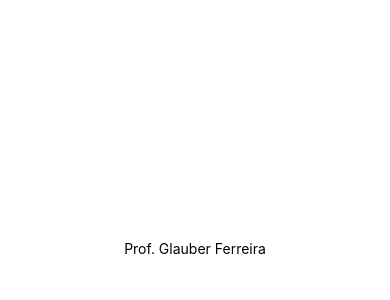
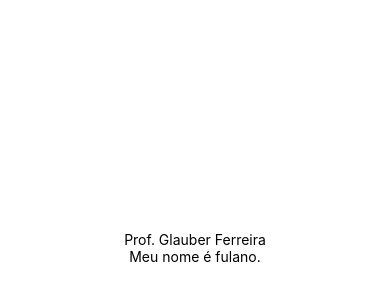
Before and after one commit to glauberferreira/pmovel-manha, a React Native app: screen / in a window 390 px wide. Shown: the part 174-474 px from the top of the page. Built offline with nearby package versions, Linux system fonts and the light colour scheme.

Commit message:
adiciona o componente Gato

```diff
--- a/App.js
+++ b/App.js
@@ -1,10 +1,12 @@
 import { StatusBar } from 'expo-status-bar';
 import { StyleSheet, Text, View } from 'react-native';
+import Gato from './Gato';
 
 export default function App() {
   return (
     <View style={styles.container}>
       <Text>Prof. Glauber Ferreira</Text>
+      <Gato/>
       <StatusBar style="auto" />
     </View>
   );
--- /dev/null
+++ b/Gato.js
@@ -0,0 +1,11 @@
+import { View, Text } from 'react-native';
+
+const Gato = () => {
+    return(
+        <View>
+            <Text>Meu nome é fulano.</Text>
+        </View>
+    );
+}
+
+export default Gato;
```
